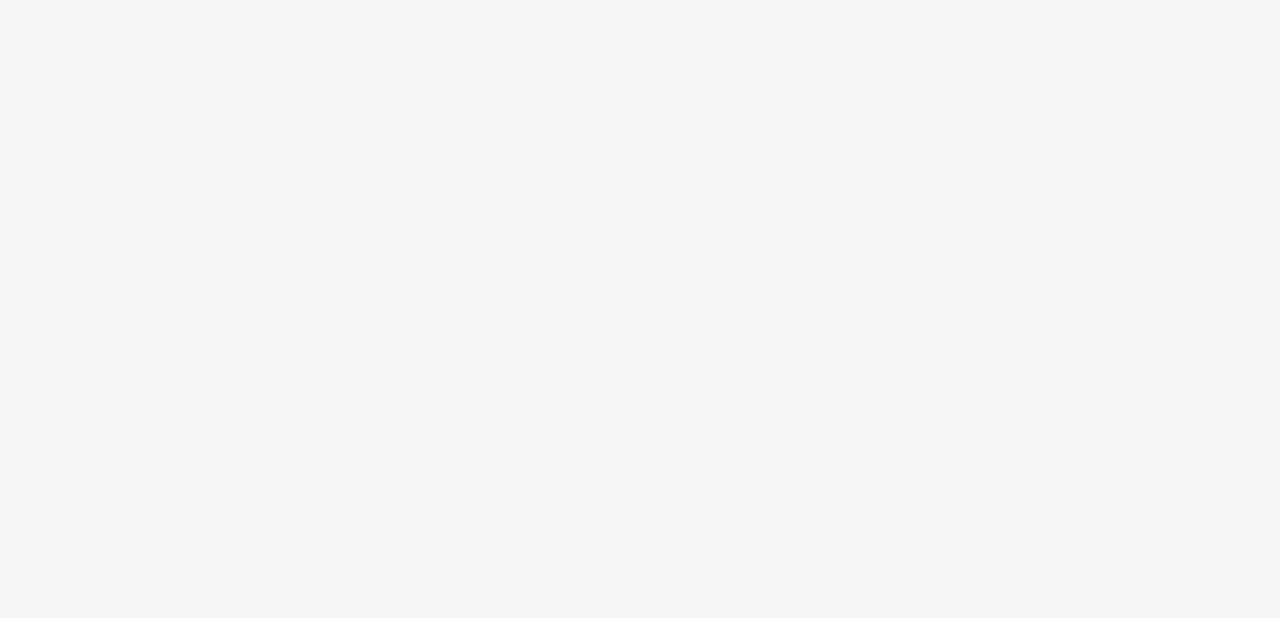
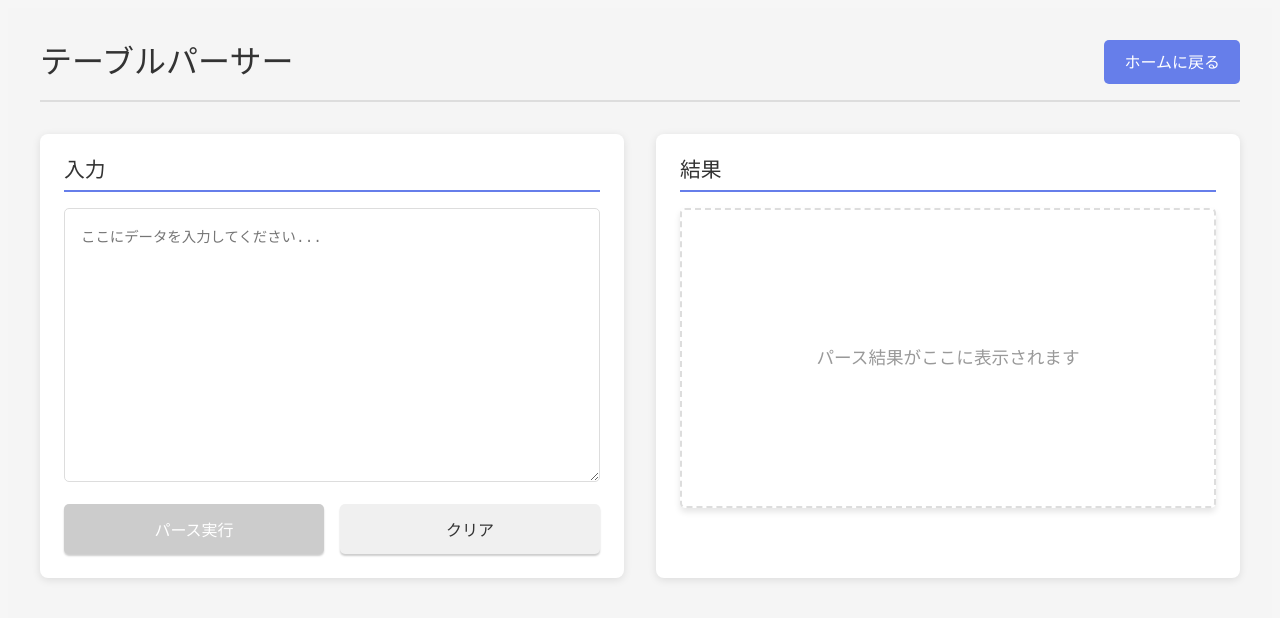
Before and after one commit to shotarokuramata/bort-scraping, a React (Vite) app: page /table-parser in a window 1280 px wide. Before the commit this address had no page. Shown: the top 618 px of the page. Built offline with nearby package versions, Linux system fonts and the light colour scheme.

Commit message:
table parserひな形

```diff
--- a/src/App.tsx
+++ b/src/App.tsx
@@ -1,6 +1,7 @@
 import { BrowserRouter as Router, Routes, Route } from "react-router-dom";
 import Home from "./pages/Home";
 import ScrapingTool from "./pages/ScrapingTool";
+import TableParser from "./pages/TableParser";
 import "./App.css";
 
 function App() {
@@ -9,6 +10,7 @@ function App() {
       <Routes>
         <Route path="/" element={<Home />} />
         <Route path="/scraping" element={<ScrapingTool />} />
+        <Route path="/table-parser" element={<TableParser />} />
       </Routes>
     </Router>
   );
--- a/src/pages/Home.tsx
+++ b/src/pages/Home.tsx
@@ -24,11 +24,16 @@ function Home() {
             </ul>
           </Link>
 
-          <div className="menu-card disabled">
-            <div className="card-icon">🚧</div>
-            <h2>新機能（準備中）</h2>
-            <p>今後追加予定の機能がここに表示されます</p>
-          </div>
+          <Link to="/table-parser" className="menu-card">
+            <div className="card-icon">📋</div>
+            <h2>テーブルパーサー</h2>
+            <p>テーブルデータの解析・変換を行います</p>
+            <ul className="feature-list">
+              <li>データ入力・解析</li>
+              <li>形式変換</li>
+              <li>結果表示</li>
+            </ul>
+          </Link>
         </div>
       </div>
     </div>
--- /dev/null
+++ b/src/pages/TableParser.css
@@ -0,0 +1,194 @@
+.table-parser-container {
+  min-height: 100vh;
+  padding: 2rem;
+  background: #f5f5f5;
+}
+
+.header {
+  display: flex;
+  justify-content: space-between;
+  align-items: center;
+  margin-bottom: 2rem;
+  padding-bottom: 1rem;
+  border-bottom: 2px solid #ddd;
+}
+
+.header h1 {
+  font-size: 2rem;
+  color: #333;
+  margin: 0;
+}
+
+.home-button {
+  text-decoration: none;
+  padding: 10px 20px;
+  background: #667eea;
+  color: white;
+  border-radius: 5px;
+  transition: background 0.3s ease;
+  font-weight: 500;
+}
+
+.home-button:hover {
+  background: #5568d3;
+}
+
+.parser-content {
+  display: grid;
+  grid-template-columns: 1fr 1fr;
+  gap: 2rem;
+  max-width: 1400px;
+  margin: 0 auto;
+}
+
+.input-section,
+.output-section {
+  background: white;
+  padding: 1.5rem;
+  border-radius: 8px;
+  box-shadow: 0 2px 8px rgba(0, 0, 0, 0.1);
+}
+
+.input-section h2,
+.output-section h2 {
+  margin-top: 0;
+  margin-bottom: 1rem;
+  color: #333;
+  font-size: 1.3rem;
+  border-bottom: 2px solid #667eea;
+  padding-bottom: 0.5rem;
+}
+
+.input-textarea {
+  width: 100%;
+  padding: 1rem;
+  border: 1px solid #ddd;
+  border-radius: 5px;
+  font-family: 'Courier New', monospace;
+  font-size: 0.9rem;
+  resize: vertical;
+  margin-bottom: 1rem;
+  box-sizing: border-box;
+}
+
+.input-textarea:focus {
+  outline: none;
+  border-color: #667eea;
+  box-shadow: 0 0 0 3px rgba(102, 126, 234, 0.1);
+}
+
+.button-group {
+  display: flex;
+  gap: 1rem;
+}
+
+.parse-button,
+.clear-button {
+  flex: 1;
+  padding: 0.8rem 1.5rem;
+  border: none;
+  border-radius: 5px;
+  font-size: 1rem;
+  font-weight: 500;
+  cursor: pointer;
+  transition: all 0.3s ease;
+}
+
+.parse-button {
+  background: #667eea;
+  color: white;
+}
+
+.parse-button:hover:not(:disabled) {
+  background: #5568d3;
+  transform: translateY(-2px);
+  box-shadow: 0 4px 8px rgba(102, 126, 234, 0.3);
+}
+
+.parse-button:disabled {
+  background: #ccc;
+  cursor: not-allowed;
+}
+
+.clear-button {
+  background: #f0f0f0;
+  color: #333;
+}
+
+.clear-button:hover:not(:disabled) {
+  background: #e0e0e0;
+}
+
+.clear-button:disabled {
+  opacity: 0.5;
+  cursor: not-allowed;
+}
+
+.error-message {
+  background: #fee;
+  border: 1px solid #fcc;
+  color: #c33;
+  padding: 1rem;
+  border-radius: 5px;
+  margin-bottom: 1rem;
+}
+
+.loading-message {
+  display: flex;
+  flex-direction: column;
+  align-items: center;
+  justify-content: center;
+  padding: 2rem;
+  color: #666;
+}
+
+.loading-spinner {
+  border: 4px solid #f3f3f3;
+  border-top: 4px solid #667eea;
+  border-radius: 50%;
+  width: 40px;
+  height: 40px;
+  animation: spin 1s linear infinite;
+  margin-bottom: 1rem;
+}
+
+@keyframes spin {
+  0% { transform: rotate(0deg); }
+  100% { transform: rotate(360deg); }
+}
+
+.result-container {
+  background: #f9f9f9;
+  border: 1px solid #ddd;
+  border-radius: 5px;
+  padding: 1rem;
+  max-height: 600px;
+  overflow-y: auto;
+}
+
+.result-display {
+  margin: 0;
+  font-family: 'Courier New', monospace;
+  font-size: 0.9rem;
+  color: #333;
+  white-space: pre-wrap;
+  word-wrap: break-word;
+}
+
+.placeholder {
+  display: flex;
+  align-items: center;
+  justify-content: center;
+  padding: 3rem;
+  color: #999;
+  font-style: italic;
+  border: 2px dashed #ddd;
+  border-radius: 5px;
+  min-height: 200px;
+}
+
+@media (max-width: 1024px) {
+  .parser-content {
+    grid-template-columns: 1fr;
+  }
+}
--- /dev/null
+++ b/src/pages/TableParser.tsx
@@ -0,0 +1,110 @@
+import { useState } from "react";
+import { Link } from "react-router-dom";
+import "./TableParser.css";
+
+function TableParser() {
+  const [inputData, setInputData] = useState("");
+  const [parsedData, setParsedData] = useState<any>(null);
+  const [loading, setLoading] = useState(false);
+  const [error, setError] = useState<string | null>(null);
+
+  const handleParse = async () => {
+    setLoading(true);
+    setError(null);
+
+    try {
+      // TODO: ここにテーブルパース処理を実装
+      // 例: Tauriコマンドを呼び出す
+      // const result = await invoke("parse_table", { data: inputData });
+
+      // 仮の処理
+      await new Promise(resolve => setTimeout(resolve, 1000));
+      setParsedData({ message: "パース処理はまだ実装されていません" });
+
+    } catch (err) {
+      setError(err instanceof Error ? err.message : "エラーが発生しました");
+    } finally {
+      setLoading(false);
+    }
+  };
+
+  const handleClear = () => {
+    setInputData("");
+    setParsedData(null);
+    setError(null);
+  };
+
+  return (
+    <main className="table-parser-container">
+      <div className="header">
+        <h1>テーブルパーサー</h1>
+        <Link to="/" className="home-button">
+          ホームに戻る
+        </Link>
+      </div>
+
+      <div className="parser-content">
+        <div className="input-section">
+          <h2>入力</h2>
+          <textarea
+            className="input-textarea"
+            value={inputData}
+            onChange={(e) => setInputData(e.target.value)}
+            placeholder="ここにデータを入力してください..."
+            rows={15}
+          />
+
+          <div className="button-group">
+            <button
+              className="parse-button"
+              onClick={handleParse}
+              disabled={loading || !inputData}
+            >
+              {loading ? "処理中..." : "パース実行"}
+            </button>
+            <button
+              className="clear-button"
+              onClick={handleClear}
+              disabled={loading}
+            >
+              クリア
+            </button>
+          </div>
+        </div>
+
+        <div className="output-section">
+          <h2>結果</h2>
+
+          {error && (
+            <div className="error-message">
+              <strong>エラー:</strong> {error}
+            </div>
+          )}
+
+          {loading && (
+            <div className="loading-message">
+              <div className="loading-spinner"></div>
+              <p>処理中...</p>
+            </div>
+          )}
+
+          {parsedData && !loading && (
+            <div className="result-container">
+              <pre className="result-display">
+                {JSON.stringify(parsedData, null, 2)}
+              </pre>
+            </div>
+          )}
+
+          {!parsedData && !loading && !error && (
+            <div className="placeholder">
+              <p>パース結果がここに表示されます</p>
+            </div>
+          )}
+        </div>
+      </div>
+    </main>
+  );
+}
+
+export default TableParser;
--- a/src/pages/index.ts
+++ b/src/pages/index.ts
@@ -1,2 +1,3 @@
 export { default as Home } from "./Home";
 export { default as ScrapingTool } from "./ScrapingTool";
+export { default as TableParser } from "./TableParser";
```
